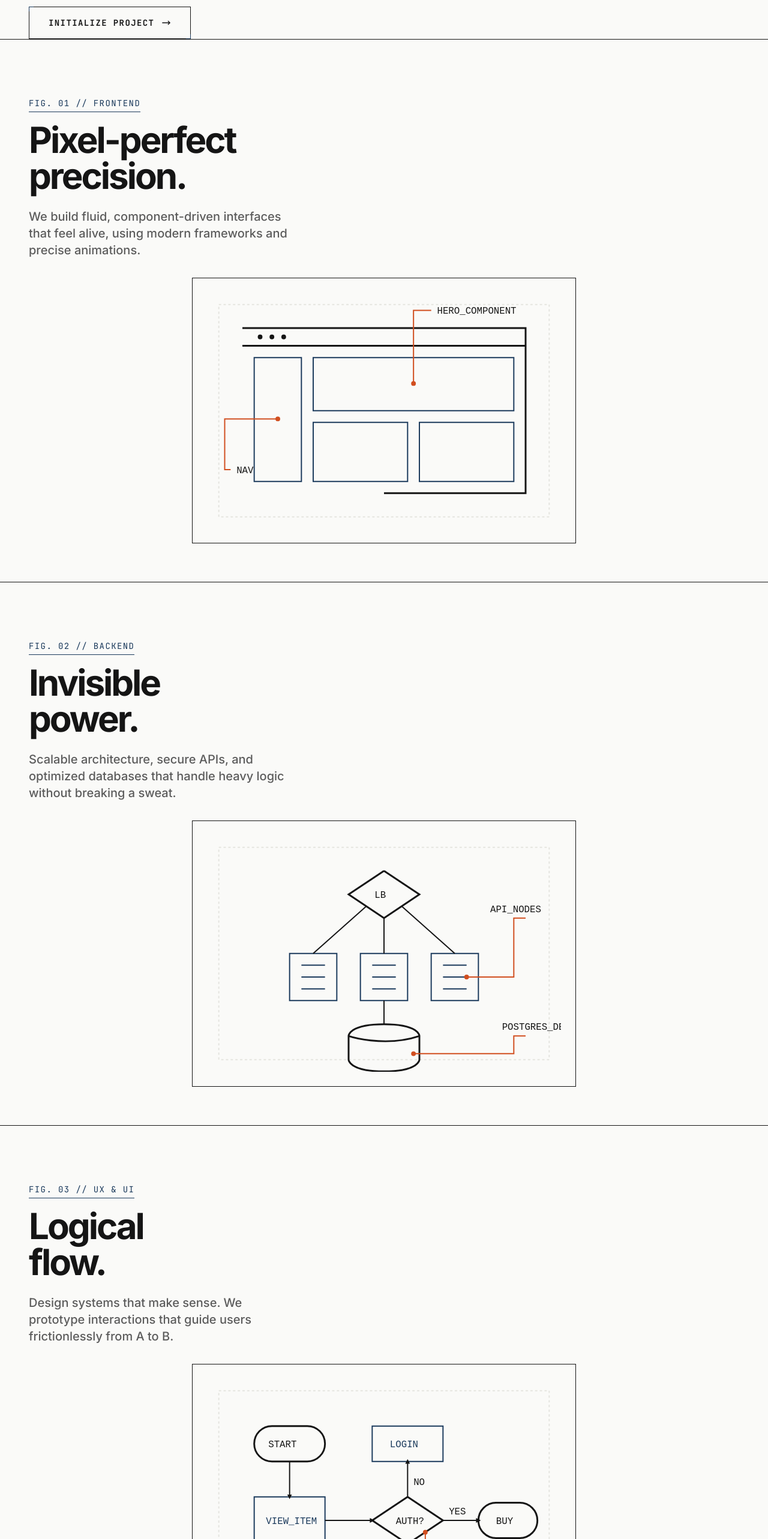
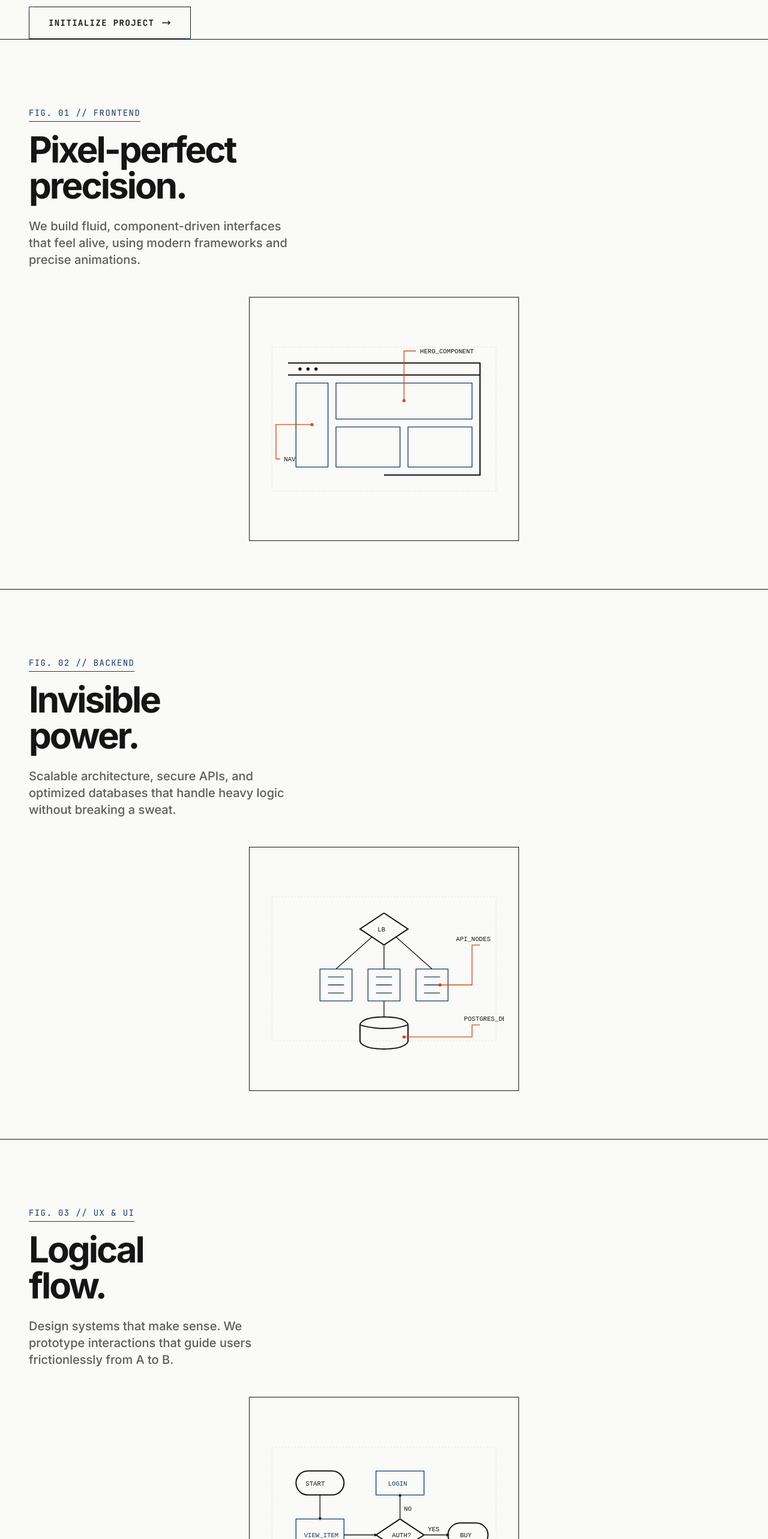
Before and after one commit to fourfrontlab/FourFrontLab-Site, a Next.js app: page / in a window 1280 px wide. Shown: the part 1008-3574 px from the top of the page at 60% size. Built offline with nearby package versions, Linux system fonts and the light colour scheme; no server answers.

Commit message:
Update FourFronts.jsx

```diff
--- a/src/components/FourFronts.jsx
+++ b/src/components/FourFronts.jsx
@@ -50,13 +50,13 @@ export default function FourFronts() {
       <div ref={scrollContainerRef} className="flex flex-col w-full relative z-10">
 
         {/* Panel 1: Frontend */}
-        <div className="front-panel w-full h-auto min-h-[70vh] flex flex-col justify-between py-12 md:py-16 px-8 md:px-12 relative gap-8 border-b border-[#151515]">
+        <div className="front-panel w-full h-auto flex flex-col justify-between py-12 md:py-20 px-8 md:px-12 relative gap-12 border-b border-[#151515]">
           <div className="w-full pt-8 shrink-0">
             <span className="font-mono text-[#1B3A5C] text-sm mb-4 block tracking-widest uppercase border-b border-[#1B3A5C] pb-1 w-max">FIG. 01 // FRONTEND</span>
             <h2 className="text-4xl md:text-5xl lg:text-6xl font-bold tracking-tighter leading-none mb-6 font-inter text-[#151515]">Pixel-perfect<br />precision.</h2>
             <p className="text-[#5C5C5C] text-lg lg:text-xl max-w-md font-medium">We build fluid, component-driven interfaces that feel alive, using modern frameworks and precise animations.</p>
           </div>
-          <div className="w-[90%] md:w-full md:max-w-[640px] h-auto aspect-[420/380] md:aspect-auto md:flex-1 md:min-h-[300px] md:max-h-[580px] mx-auto border border-[#151515] bg-[#FAFAF8] p-[24px] flex items-center justify-center relative overflow-hidden group corner-ticks">
+          <div className="w-[90%] md:w-full max-w-[450px] aspect-[420/380] mx-auto border border-[#151515] bg-[#FAFAF8] p-[24px] flex items-center justify-center relative overflow-hidden group corner-ticks">
 
             <svg viewBox="0 0 300 200" className="w-full h-full" fill="none">
               <path d="M10 10 H290 V190 H10 Z" stroke="#E5E5E0" strokeWidth="1" strokeDasharray="2 2" />
@@ -87,13 +87,13 @@ export default function FourFronts() {
         </div>
 
         {/* Panel 2: Backend */}
-        <div className="front-panel w-full h-auto min-h-[70vh] flex flex-col justify-between py-12 md:py-16 px-8 md:px-12 relative gap-8 border-b border-[#151515]">
+        <div className="front-panel w-full h-auto flex flex-col justify-between py-12 md:py-20 px-8 md:px-12 relative gap-12 border-b border-[#151515]">
           <div className="w-full pt-8 shrink-0">
             <span className="font-mono text-[#1B3A5C] text-sm mb-4 block tracking-widest uppercase border-b border-[#1B3A5C] pb-1 w-max">FIG. 02 // BACKEND</span>
             <h2 className="text-4xl md:text-5xl lg:text-6xl font-bold tracking-tighter leading-none mb-6 font-inter text-[#151515]">Invisible<br />power.</h2>
             <p className="text-[#5C5C5C] text-lg lg:text-xl max-w-md font-medium">Scalable architecture, secure APIs, and optimized databases that handle heavy logic without breaking a sweat.</p>
           </div>
-          <div className="w-[90%] md:w-full md:max-w-[640px] h-auto aspect-[420/380] md:aspect-auto md:flex-1 md:min-h-[300px] md:max-h-[580px] mx-auto border border-[#151515] bg-[#FAFAF8] p-[24px] flex items-center justify-center relative overflow-hidden group corner-ticks">
+          <div className="w-[90%] md:w-full max-w-[450px] aspect-[420/380] mx-auto border border-[#151515] bg-[#FAFAF8] p-[24px] flex items-center justify-center relative overflow-hidden group corner-ticks">
 
             <svg viewBox="0 0 300 200" className="w-full h-full" fill="none">
               <path d="M10 10 H290 V190 H10 Z" stroke="#E5E5E0" strokeWidth="1" strokeDasharray="2 2" />
@@ -136,13 +136,13 @@ export default function FourFronts() {
         </div>
 
         {/* Panel 3: UX/UI */}
-        <div className="front-panel w-full h-auto min-h-[70vh] flex flex-col justify-between py-12 md:py-16 px-8 md:px-12 relative gap-8 border-b border-[#151515]">
+        <div className="front-panel w-full h-auto flex flex-col justify-between py-12 md:py-20 px-8 md:px-12 relative gap-12 border-b border-[#151515]">
           <div className="w-full pt-8 shrink-0">
             <span className="font-mono text-[#1B3A5C] text-sm mb-4 block tracking-widest uppercase border-b border-[#1B3A5C] pb-1 w-max">FIG. 03 // UX &amp; UI</span>
             <h2 className="text-4xl md:text-5xl lg:text-6xl font-bold tracking-tighter leading-none mb-6 font-inter text-[#151515]">Logical<br />flow.</h2>
             <p className="text-[#5C5C5C] text-lg lg:text-xl max-w-md font-medium">Design systems that make sense. We prototype interactions that guide users frictionlessly from A to B.</p>
           </div>
-          <div className="w-[90%] md:w-full md:max-w-[640px] h-auto aspect-[420/380] md:aspect-auto md:flex-1 md:min-h-[300px] md:max-h-[580px] mx-auto border border-[#151515] bg-[#FAFAF8] p-[24px] flex items-center justify-center relative overflow-hidden group corner-ticks">
+          <div className="w-[90%] md:w-full max-w-[450px] aspect-[420/380] mx-auto border border-[#151515] bg-[#FAFAF8] p-[24px] flex items-center justify-center relative overflow-hidden group corner-ticks">
 
             <svg viewBox="0 0 300 200" className="w-full h-full" fill="none">
               <path d="M10 10 H290 V190 H10 Z" stroke="#E5E5E0" strokeWidth="1" strokeDasharray="2 2" />
@@ -189,13 +189,13 @@ export default function FourFronts() {
         </div>
 
         {/* Panel 4: Strategy/Growth */}
-        <div className="front-panel w-full h-auto min-h-[70vh] flex flex-col justify-between py-12 md:py-16 px-8 md:px-12 relative gap-8">
+        <div className="front-panel w-full h-auto flex flex-col justify-between py-12 md:py-20 px-8 md:px-12 relative gap-12">
           <div className="w-full pt-8 shrink-0">
             <span className="font-mono text-[#1B3A5C] text-sm mb-4 block tracking-widest uppercase border-b border-[#1B3A5C] pb-1 w-max">FIG. 04 // STRATEGY &amp; GROWTH</span>
             <h2 className="text-4xl md:text-5xl lg:text-6xl font-bold tracking-tighter leading-none mb-6 font-inter text-[#151515]">Measured<br />impact.</h2>
             <p className="text-[#5C5C5C] text-lg lg:text-xl max-w-md font-medium">We don&apos;t just ship code. We align technical execution with business objectives to ensure your product actually scales.</p>
           </div>
-          <div className="w-[90%] md:w-full md:max-w-[640px] h-auto aspect-[420/380] md:aspect-auto md:flex-1 md:min-h-[300px] md:max-h-[580px] mx-auto border border-[#151515] bg-[#FAFAF8] p-[24px] flex items-center justify-center relative overflow-hidden group corner-ticks">
+          <div className="w-[90%] md:w-full max-w-[450px] aspect-[420/380] mx-auto border border-[#151515] bg-[#FAFAF8] p-[24px] flex items-center justify-center relative overflow-hidden group corner-ticks">
 
             <svg viewBox="0 0 300 200" className="w-full h-full" fill="none">
               <path d="M10 10 H290 V190 H10 Z" stroke="#E5E5E0" strokeWidth="1" strokeDasharray="2 2" />
```
